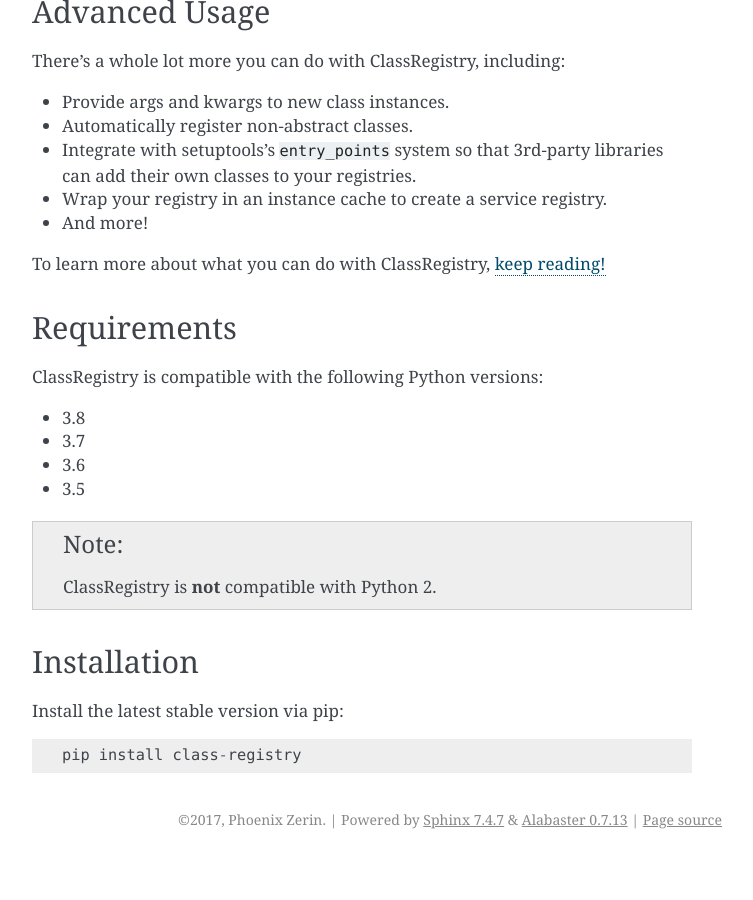
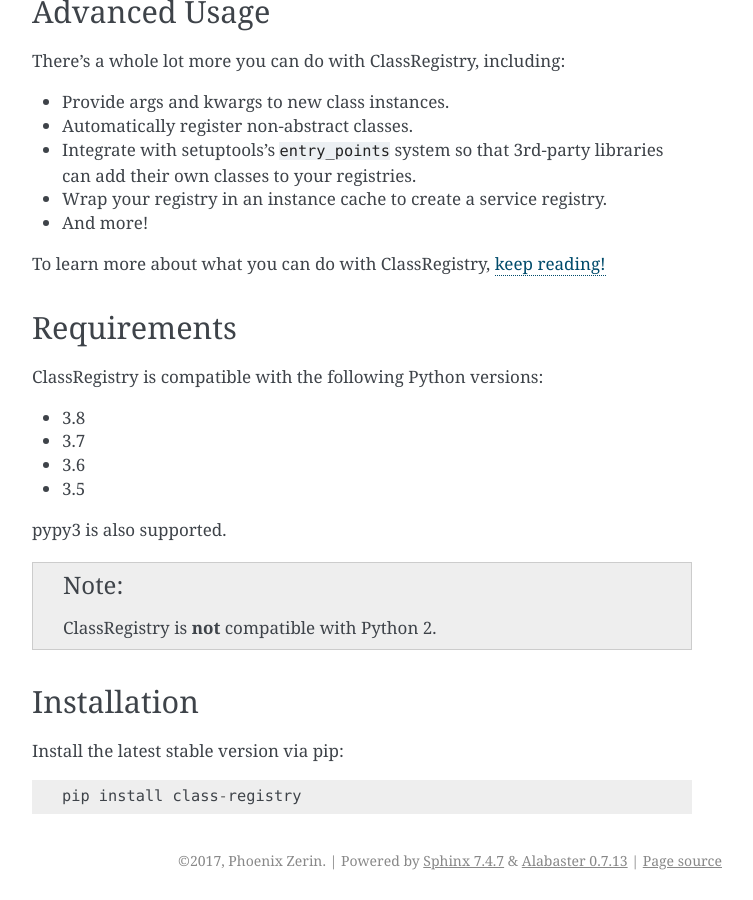
Before and after one commit to todofixthis/class-registry, a Sphinx documentation site: the page built from docs/index.rst, in a window 1280 px wide and 900 px high, scrolled down 1234 px. Shown: the whole window, without its empty margins (388-1141 px from the left). Built offline with Sphinx 7.4.7, drawn with Linux system fonts in a browser that asks for light colours; before the commit the page ends 2093 px from its top, so only the background shows below that.

Commit message:
pypy3 is also supported.

```diff
--- a/README.rst
+++ b/README.rst
@@ -75,6 +75,8 @@
 - 3.6
 - 3.5
 
+pypy3 is also supported.
+
 .. note::
   ClassRegistry is **not** compatible with Python 2.
 
--- a/docs/index.rst
+++ b/docs/index.rst
@@ -80,6 +80,8 @@
 - 3.6
 - 3.5
 
+pypy3 is also supported.
+
 .. note::
   ClassRegistry is **not** compatible with Python 2.
 
```
